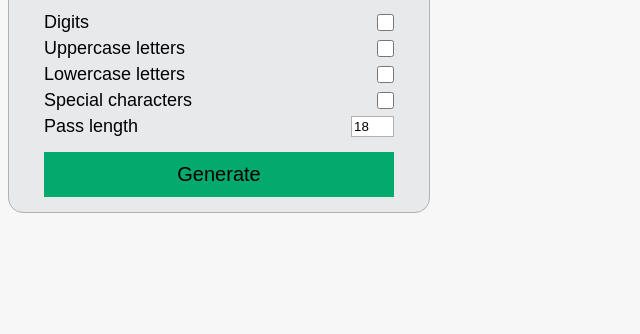
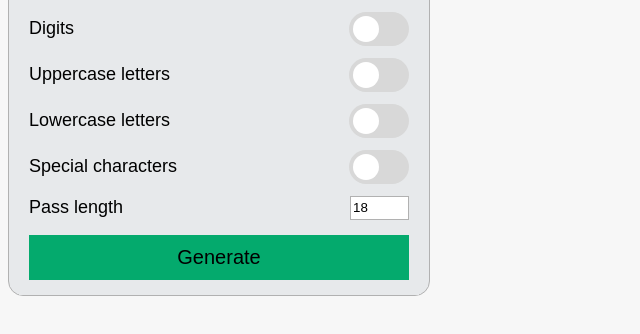
Before and after one commit to FirstDayAtWork/PasswordGenerator, a plain HTML site: page index.html in a window 1280 px wide. Shown: the part 144-478 px from the top of the page, without its empty margins (0-640 px from the left). Drawn offline with Linux system fonts and the light colour scheme.

Commit message:
transform checkboxes into switches

```diff
--- a/index.html
+++ b/index.html
@@ -26,21 +26,38 @@
 
                 <div class="input-cont">
                     <span class="pass-length">Digits</span>
-                    <input type="checkbox" name="checkbox" id="digit">
+
+                        <label class="switch">
+                            <input type="checkbox" name="checkbox" id="digit">
+                            <span class="slider round"></span>
+                        </label>
                 </div>
+
                 <div class="input-cont">
                     <span class="pass-length">Uppercase letters</span>
-                    <input type="checkbox" name="checkbox" id="h-char">
+
+                        <label class="switch">
+                            <input type="checkbox" name="checkbox" id="h-char">
+                            <span class="slider round"></span>
+                        </label>
                 </div>
 
                 <div class="input-cont">
                     <span class="pass-length">Lowercase letters</span>
-                    <input type="checkbox" name="checkbox" id="m-char">
+
+                        <label class="switch">
+                            <input type="checkbox" name="checkbox" id="m-char">
+                            <span class="slider round"></span>
+                        </label>
                 </div>
 
                 <div class="input-cont">
                     <span class="pass-length">Special characters</span>
-                    <input type="checkbox" name="checkbox" id="s-char">
+
+                        <label class="switch">
+                            <input type="checkbox" name="checkbox" id="s-char">
+                            <span class="slider round"></span>
+                        </label>
                 </div>
 
                 <div class="input-cont">
--- a/style.css
+++ b/style.css
@@ -28,7 +28,7 @@ header {
 
 .container {
     background-color: #e7e9eb;
-    width: 370px;
+    width: 400px;
     max-width: 100%;
 }
 
@@ -75,13 +75,13 @@ header {
     display: flex;
     flex-direction: column;
     margin: 15px 10px 15px 10px;
-    gap: 5px;
+    gap: 12px;
 }
 
 .input-cont{
     display: flex;
     justify-content: space-between;
-
+    align-items: center;
 }
 
 input[type="checkbox"]{
@@ -89,12 +89,80 @@ input[type="checkbox"]{
     margin: 0;
 }
 
+.switch {
+    position: relative;
+    display: inline-block;
+    width: 60px;
+    height: 34px;
+  }
+
+  .switch input[type="checkbox"] {
+    opacity: 0;
+    width: 0;
+    height: 0;
+  }
+
+  .slider {
+    position: absolute;
+    cursor: pointer;
+    top: 0;
+    left: 0;
+    right: 0;
+    bottom: 0;
+    background-color: rgb(216, 216, 216);
+    -webkit-transition: .4s;
+    transition: .4s;
+  }
+
+  .slider:before {
+    position: absolute;
+    content: "";
+    height: 26px;
+    width: 26px;
+    left: 4px;
+    bottom: 4px;
+    background-color: #ffffff;
+    -webkit-transition: .4s;
+    transition: .4s;
+  }
+
+
+  .slider::after{
+    background-color: #a11616;
+  }
+
+  input[type="checkbox"]:checked + .slider {
+    background-color: #04AA6D;
+  }
+
+  /* input[type="checkbox"]:focus + .slider {
+    box-shadow: 0 0 1px #038b59;
+  } */
+
+  input[type="checkbox"]:checked + .slider:before {
+    -webkit-transform: translateX(26px);
+    -ms-transform: translateX(26px);
+    transform: translateX(26px);
+  }
+
+  /* Rounded sliders */
+  .slider.round {
+    border-radius: 23px;
+  }
+
+  .slider.round:before {
+    border-radius: 75%;
+  }
+
+
+
 .pass-length {
     font-size: 18px;
 }
 
 #how-num{
-    width: 37px;
+    width: 53px;
+    height: 20px;
     border: 1px solid #b1b1b1;
 }
 
@@ -112,7 +180,6 @@ input[type="checkbox"]{
     height: 45px;
     background-color: #04AA6D;
     border: none;
-
     cursor: pointer;
 }
 
```
